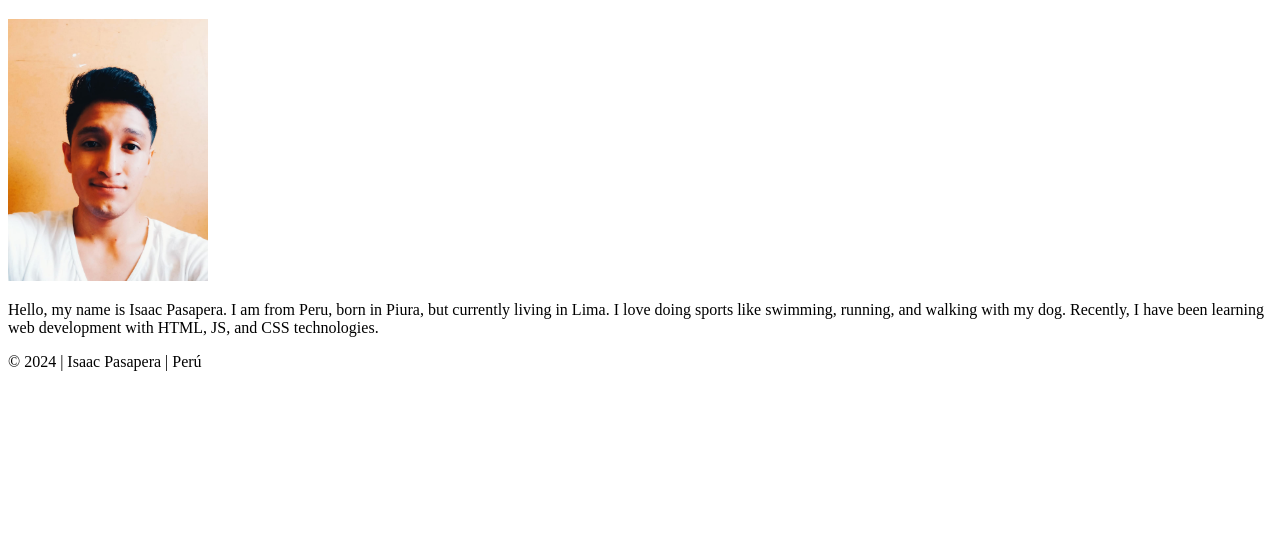
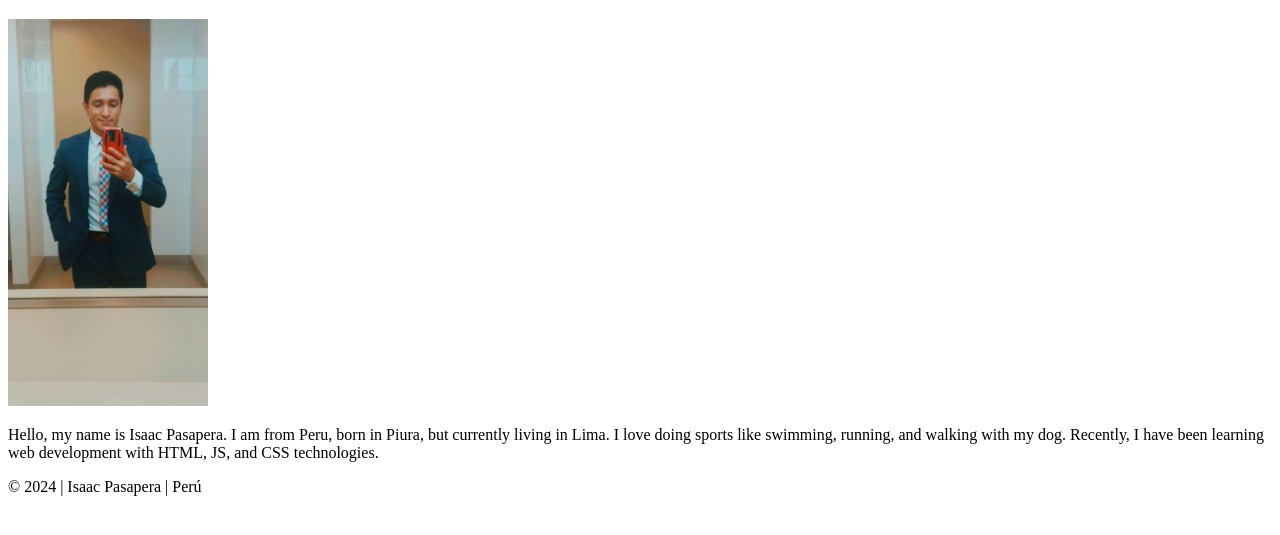
Before and after one commit to isaacpassnav/wdd130, a plain HTML site: page index.html in a window 1280 px wide. Shown: the part 87-622 px from the top of the page. Drawn offline with Linux system fonts and the light colour scheme.

Commit message:
change image

```diff
--- a/index.html
+++ b/index.html
@@ -16,7 +16,7 @@
     </header>
     <main>
         <h1>Isaac Lehí Pasapera Navarro | WDD 130</h1>
-        <img src="/images/isaacP.jpeg" alt="Isaac" width="200">
+        <img src="/images/isaac.png" alt="Isaac" width="200">
         <p>Hello, my name is Isaac Pasapera. I am from Peru, born in Piura, but currently living in Lima. I love doing sports like swimming, running, and walking with my dog. Recently, I have been learning web development with HTML, JS, and CSS technologies.</p>
     </main>
 
```
Also changed, not shown: images/isaac.jpeg (deleted), images/isaac.png (added).
